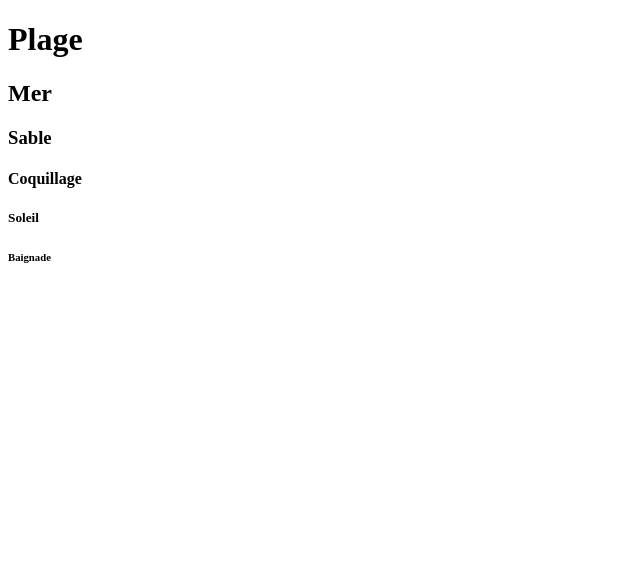
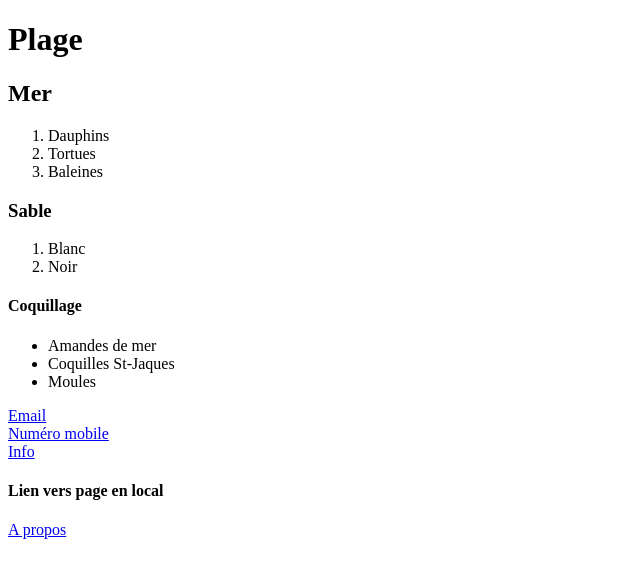
Before and after one commit to kyaralemeunier11/mapremierepageweb, a plain HTML site: page index.html in a window 1280 px wide. Shown: the whole page, without its empty margins (0-640 px from the left). Drawn offline with Linux system fonts and the light colour scheme.

Commit message:
ajout de liens

```diff
--- a/index.html
+++ b/index.html
@@ -9,9 +9,30 @@
             Plage
         </h1>
         <h2>Mer</h2>
+        <ol>
+            <li>Dauphins</li>
+            <li>Tortues</li>
+            <li>Baleines</li>
+        </ol>
         <h3>Sable</h3>
+        <ol>
+            <li>Blanc</li>
+            <li>Noir</li>
+        </ol>
         <h4>Coquillage</h4>
-        <h5>Soleil</h5>
-        <h6>Baignade</h6>
+        <ul>
+            <li>Amandes de mer</li>
+            <li>Coquilles St-Jaques</li>
+            <li>Moules</li>
+        </ul>
+
+        <a href="mailto:lemeunierkyara@gmail.com">Email</a>
+        <br/>
+        <a href="tel:+262639759607">Numéro mobile</a>
+        <br/>
+        <a href="https://developer.mozilla.org">Info</a>
+
+        <h4>Lien vers page en local</h4>
+        <a href="a-propos.html">A propos</a>
     </body>
 </html>
```
